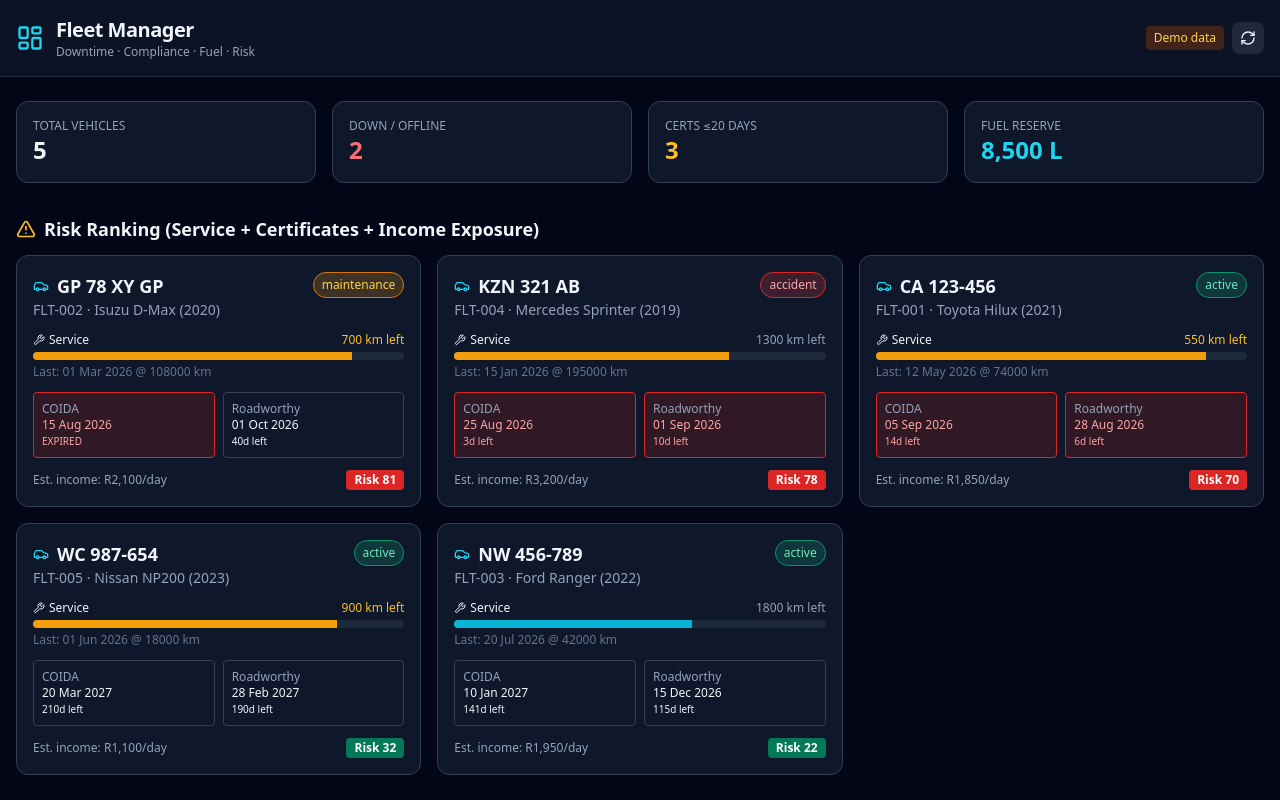
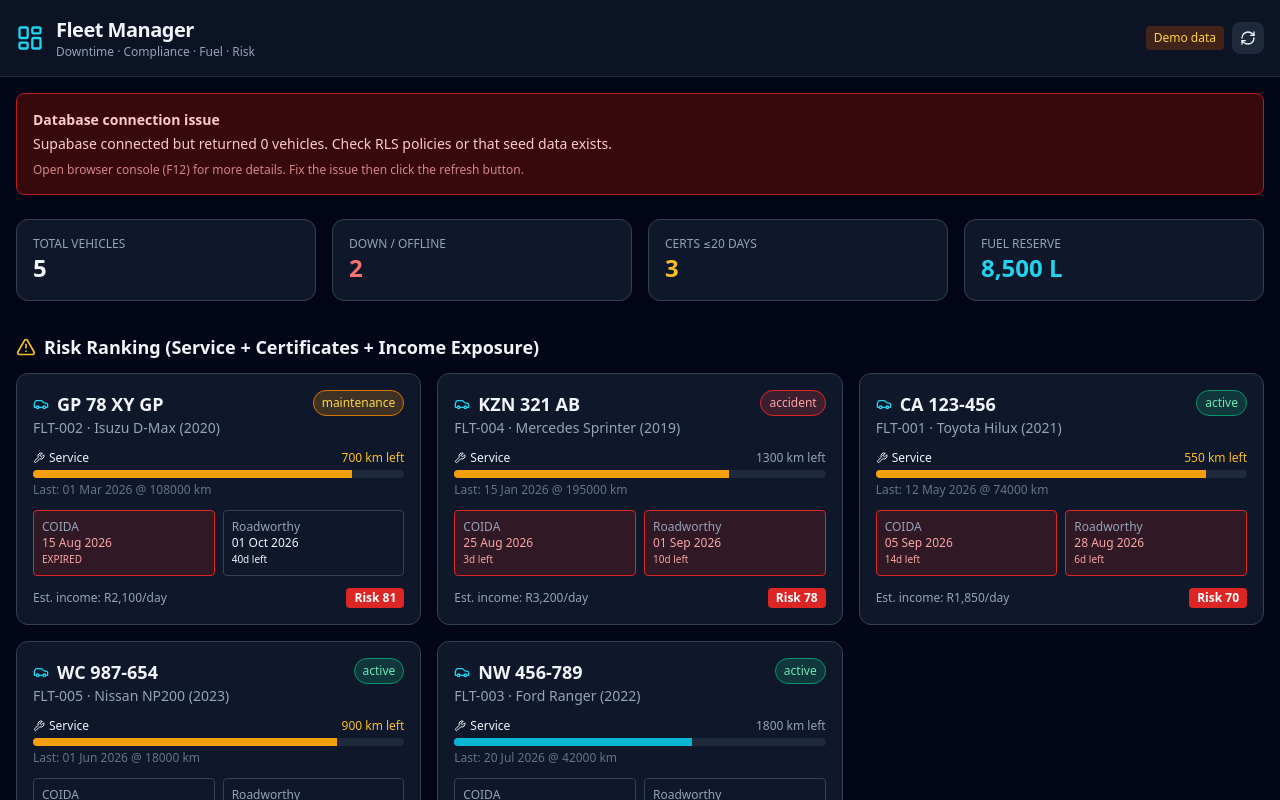
Before and after one commit to MaNGiNco/fleet-manager, a Next.js app: page / in a window 1280 px wide. Shown: the top 800 px of the page. Built offline with nearby package versions, Linux system fonts and the light colour scheme; no server answers; the database is empty.

Commit message:
Fix ESLint warning Supabase connection diagnostics

```diff
--- a/package.json
+++ b/package.json
@@ -27,7 +27,7 @@
     "tailwindcss": "^3.4.16",
     "postcss": "^8.4.49",
     "autoprefixer": "^10.4.20",
-    "eslint": "^9.16.0",
+    "eslint": "^8.57.1",
     "eslint-config-next": "^15.1.0",
     "@tailwindcss/postcss": "^4.0.0"
   }
--- a/src/app/page.tsx
+++ b/src/app/page.tsx
@@ -137,29 +137,45 @@ export default function DashboardPage() {
   const [usingDemo, setUsingDemo] = useState(false);
   const [loading, setLoading] = useState(true);
 
+  const [dataError, setDataError] = useState<string | null>(null);
+
   const loadData = useCallback(async () => {
     setLoading(true);
+    setDataError(null);
     try {
-      const hasSupabase =
-        process.env.NEXT_PUBLIC_SUPABASE_URL &&
-        process.env.NEXT_PUBLIC_SUPABASE_URL !== "";
+      const supabaseUrl = process.env.NEXT_PUBLIC_SUPABASE_URL || "";
+      const hasSupabase = Boolean(supabaseUrl);
+
+      console.log("[Fleet] NEXT_PUBLIC_SUPABASE_URL present:", hasSupabase, "value starts with:", supabaseUrl.slice(0, 30));
 
       if (hasSupabase) {
         const { data, error } = await supabase.from("vehicles").select("*").order("plate");
-        if (error || !data || data.length === 0) {
+        console.log("[Fleet] Supabase vehicles response:", { error, count: data?.length, firstPlate: data?.[0]?.plate });
+
+        if (error) {
+          setDataError(`Supabase error: ${error.message} (code: ${error.code || "n/a"})`);
+          setVehicles(DEMO_VEHICLES);
+          setUsingDemo(true);
+        } else if (!data || data.length === 0) {
+          setDataError("Supabase connected but returned 0 vehicles. Check RLS policies or that seed data exists.");
           setVehicles(DEMO_VEHICLES);
           setUsingDemo(true);
         } else {
           setVehicles(data as Vehicle[]);
           setUsingDemo(false);
+          setDataError(null);
         }
+
         const { data: reserve } = await supabase.from("fuel_reserve").select("current_liters").limit(1).single();
         if (reserve) setFuelReserve(Number(reserve.current_liters));
       } else {
+        setDataError("NEXT_PUBLIC_SUPABASE_URL is missing in this deployment. Add it in Vercel → Settings → Environment Variables and redeploy.");
         setVehicles(DEMO_VEHICLES);
         setUsingDemo(true);
       }
-    } catch {
+    } catch (err: any) {
+      console.error("[Fleet] loadData exception:", err);
+      setDataError(`Exception: ${err?.message || String(err)}`);
       setVehicles(DEMO_VEHICLES);
       setUsingDemo(true);
     } finally {
@@ -232,6 +248,16 @@ export default function DashboardPage() {
           </div>
         </div>
       </header>
+
+      {dataError && (
+        <div className="max-w-7xl mx-auto px-4 pt-4">
+          <div className="bg-red-950/80 border border-red-700 text-red-200 text-sm rounded-lg p-4">
+            <strong className="block mb-1">Database connection issue</strong>
+            {dataError}
+            <p className="mt-2 text-xs text-red-300/80">Open browser console (F12) for more details. Fix the issue then click the refresh button.</p>
+          </div>
+        </div>
+      )}
 
       <main className="max-w-7xl mx-auto px-4 py-6 space-y-8">
         {/* KPI strip */}
```
